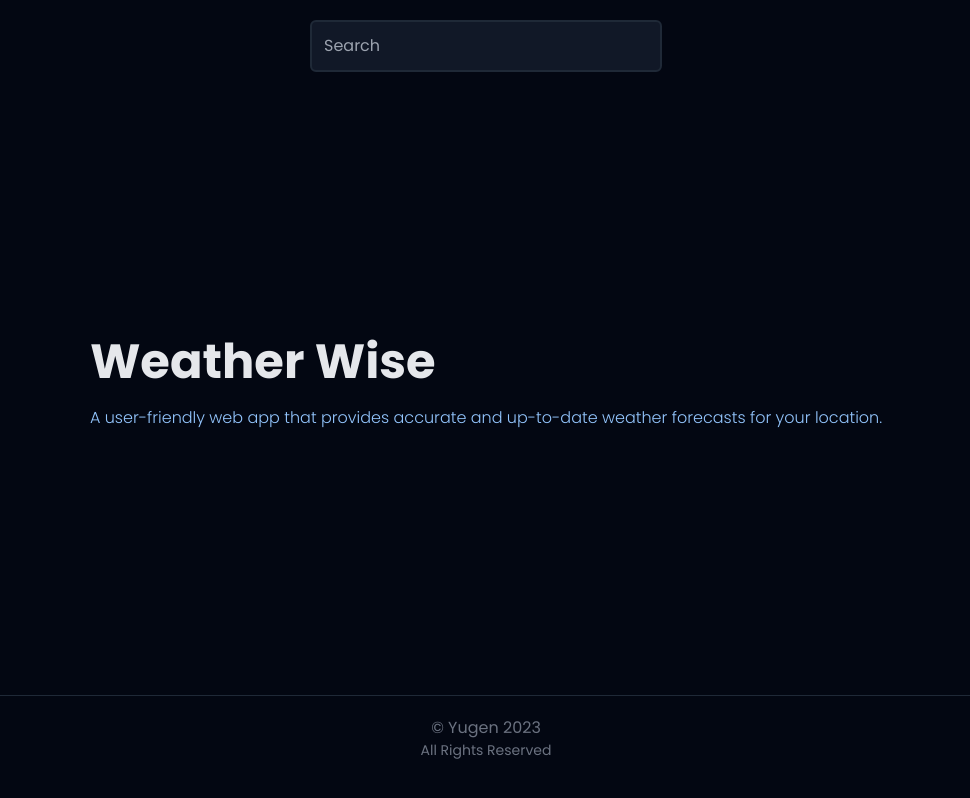
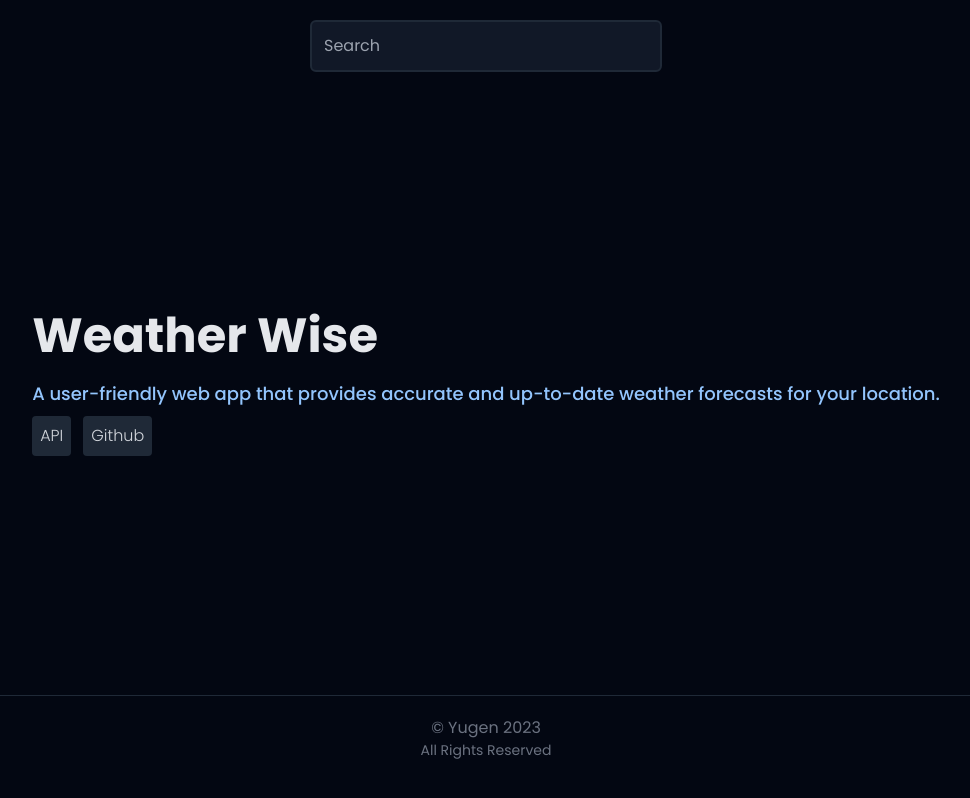
Before and after one commit to xyugen/weather-wise, a React (Create React App) app: page / in a window 1280 px wide. Shown: the whole page, without its empty margins (154-1124 px from the left). Built offline with nearby package versions, Linux system fonts and the light colour scheme.

Commit message:
feat: create introduction page

```diff
--- /dev/null
+++ b/src/Components/IntroBanner.jsx
@@ -0,0 +1,21 @@
+import React from 'react'
+
+const IntroBanner = ({ areLinksDisplayed = false }) => {
+  return (
+    <>
+        <h1 className='font-bold text-5xl text-gray-200'>Weather Wise</h1>
+        <p className='mt-5 text-lg font-medium text-blue-300'>A user-friendly web app that provides accurate and up-to-date weather forecasts for your location. </p>
+        { areLinksDisplayed &&
+            <div className='flex font-light gap-3 mt-2'>
+                <a
+                    className='bg-gray-800 p-2 rounded hover:bg-gray-700 transition-all'
+                    href="http://https://www.weatherapi.com/" target="_blank" rel="noopener noreferrer">API</a>
+                <a
+                    className='bg-gray-800 p-2 rounded hover:bg-gray-700 transition-all'
+                    href="http://https://github.com/xyugen/weather-wise" target="_blank" rel="noopener noreferrer">Github</a>
+            </div> }
+    </>
+  )
+}
+
+export default IntroBanner
--- a/src/Layouts/Main.jsx
+++ b/src/Layouts/Main.jsx
@@ -1,5 +1,6 @@
 import React, { useState } from 'react'
 import EmbedLink from '../Components/EmbedLink'
+import IntroBanner from '../Components/IntroBanner'
 
 import SearchBar from '../Components/SearchBar'
 import WeatherCard from '../Components/WeatherCard'
@@ -39,10 +40,7 @@ const Main = () => {
                 <EmbedLink city={city} />
             </>
         ) : (
-            <>
-                <h1 className='font-bold text-5xl text-gray-200'>Weather Wise</h1>
-                <p className='mt-5 font-light text-blue-300'>A user-friendly web app that provides accurate and up-to-date weather forecasts for your location. </p>
-            </>
+            <IntroBanner areLinksDisplayed={true} />
         )}
         </main>
 
```
